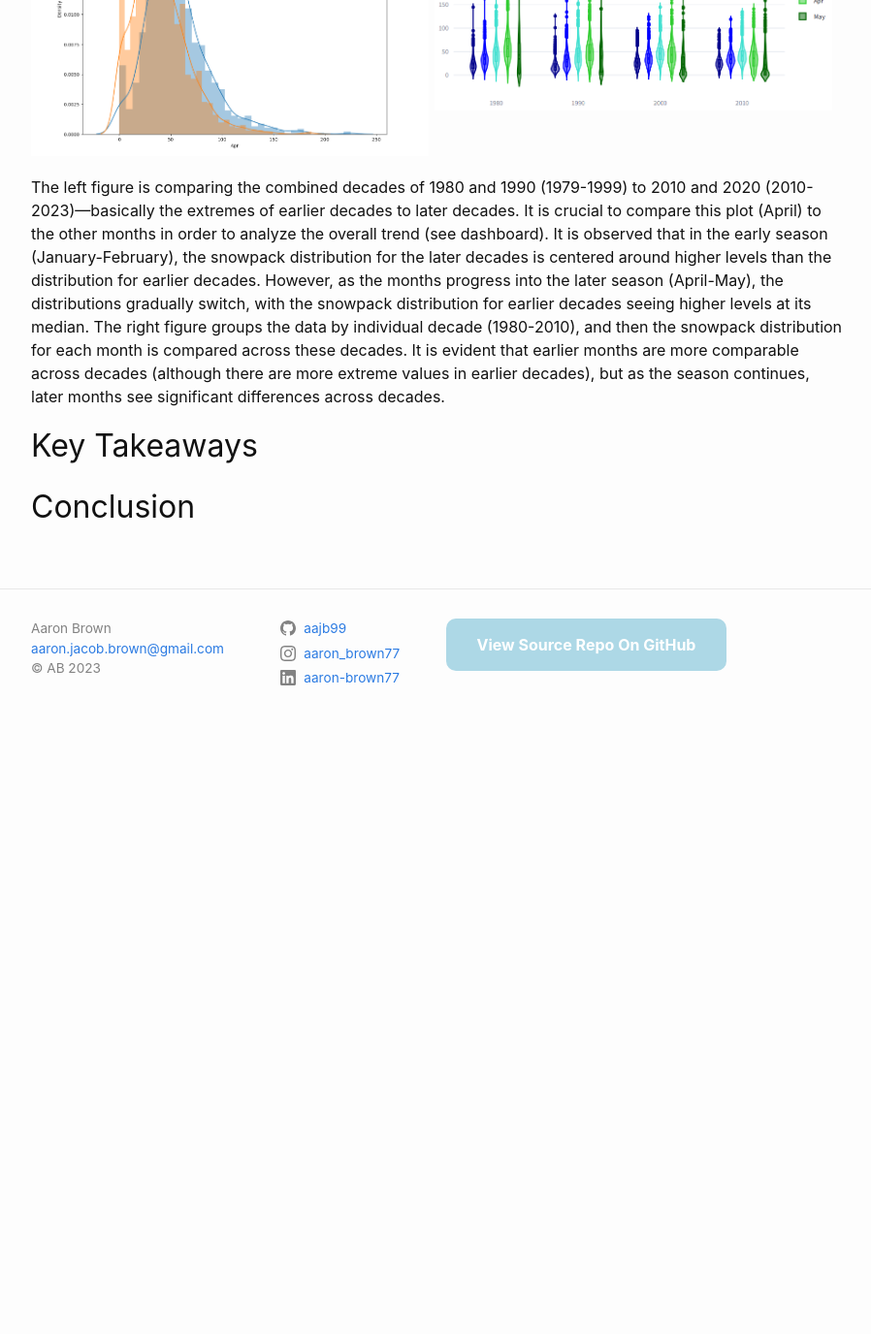
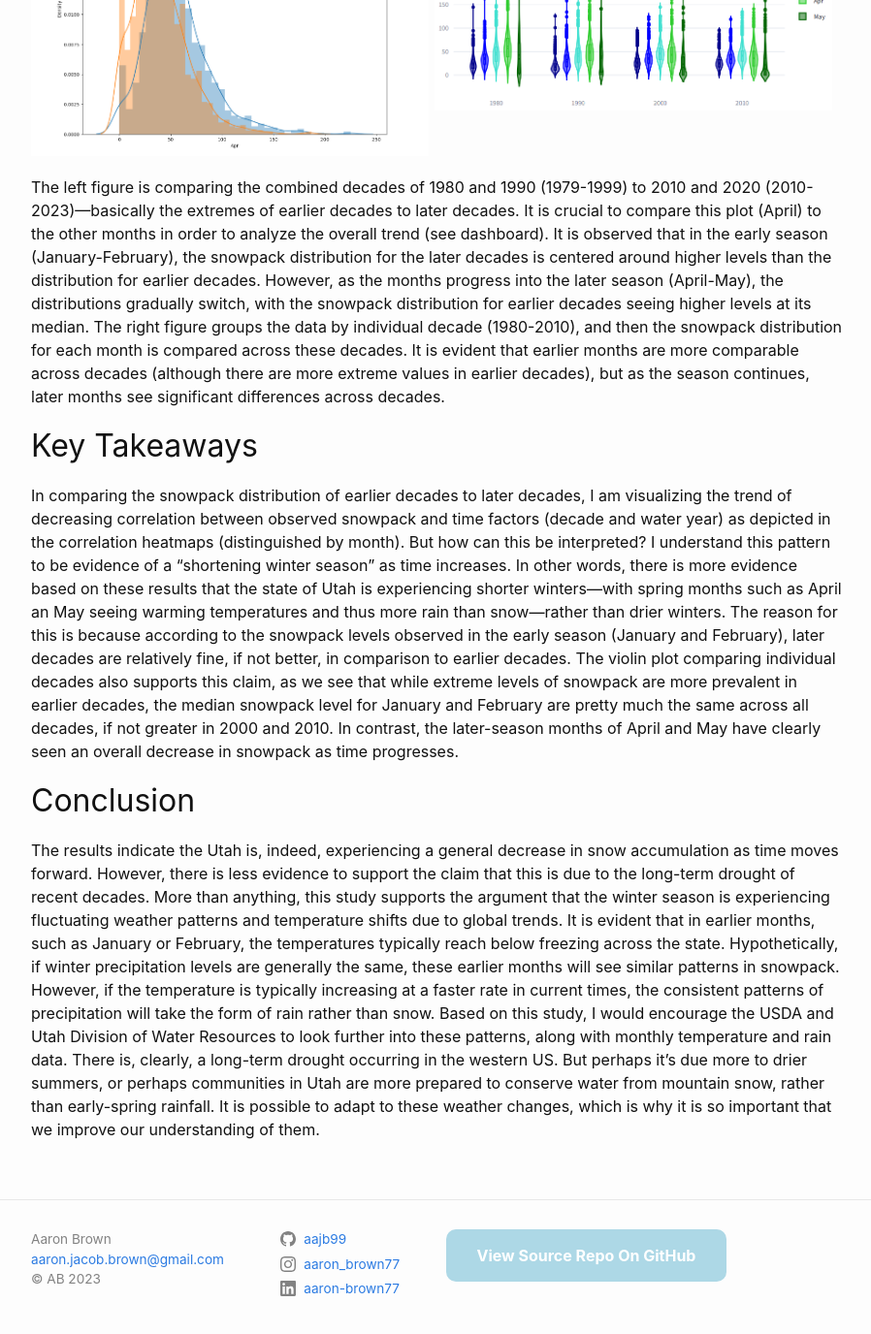
Before and after one commit to aajb99/aajb99.github.io, a Jekyll site: the page built from _posts/2023-11-26-proj-p2.md, in a window 1280 px wide and 1400 px high, scrolled down 4538 px. Shown: the top 1376 px of the window at 97% size, without its empty margins (188-1086 px from the left). Built offline with Jekyll 4.4.1, drawn with Linux system fonts in a browser that asks for light colours; comment, search, counter and statistics services are not loaded; before the commit the page ends 5308 px from its top, so only the background shows below that; some of the changed text lies outside the part shown.

Commit message:
Conclusion edits

```diff
--- a/_posts/2023-11-26-proj-p2.md
+++ b/_posts/2023-11-26-proj-p2.md
@@ -156,4 +156,9 @@
 
 ## Key Takeaways
 
+In comparing the snowpack distribution of earlier decades to later decades, I am visualizing the trend of decreasing correlation between observed snowpack and time factors (decade and water year) as depicted in the correlation heatmaps (distinguished by month). But how can this be interpreted? I understand this pattern to be evidence of a "shortening winter season" as time increases. In other words, there is more evidence based on these results that the state of Utah is experiencing shorter winters—with spring months such as April an May seeing warming temperatures and thus more rain than snow—rather than drier winters. The reason for this is because according to the snowpack levels observed in the early season (January and February), later decades are relatively fine, if not better, in comparison to earlier decades. The violin plot comparing individual decades also supports this claim, as we see that while extreme levels of snowpack are more prevalent in earlier decades, the median snowpack level for January and February are pretty much the same across all decades, if not greater in 2000 and 2010. In contrast, the later-season months of April and May have clearly seen an overall decrease in snowpack as time progresses.
+
+
 ## Conclusion
+
+The results indicate the Utah is, indeed, experiencing a general decrease in snow accumulation as time moves forward. However, there is less evidence to support the claim that this is due to the long-term drought of recent decades. More than anything, this study supports the argument that the winter season is experiencing fluctuating weather patterns and temperature shifts due to global trends. It is evident that in earlier months, such as January or February, the temperatures typically reach below freezing across the state. Hypothetically, if winter precipitation levels are generally the same, these earlier months will see similar patterns in snowpack. However, if the temperature is typically increasing at a faster rate in current times, the consistent patterns of precipitation will take the form of rain rather than snow. Based on this study, I would encourage the USDA and Utah Division of Water Resources to look further into these patterns, along with monthly temperature and rain data. There is, clearly, a long-term drought occurring in the western US. But perhaps it's due more to drier summers, or perhaps communities in Utah are more prepared to conserve water from mountain snow, rather than early-spring rainfall. It is possible to adapt to these weather changes, which is why it is so important that we improve our understanding of them.
```
